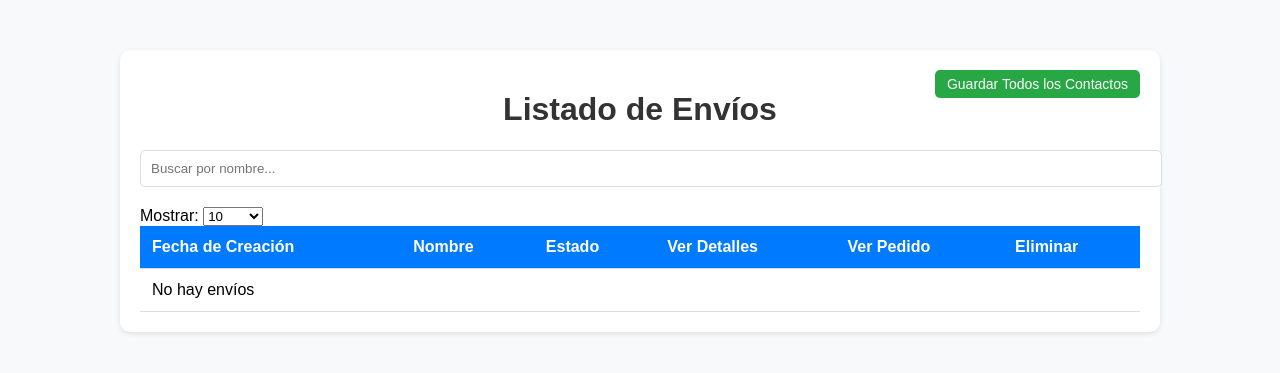
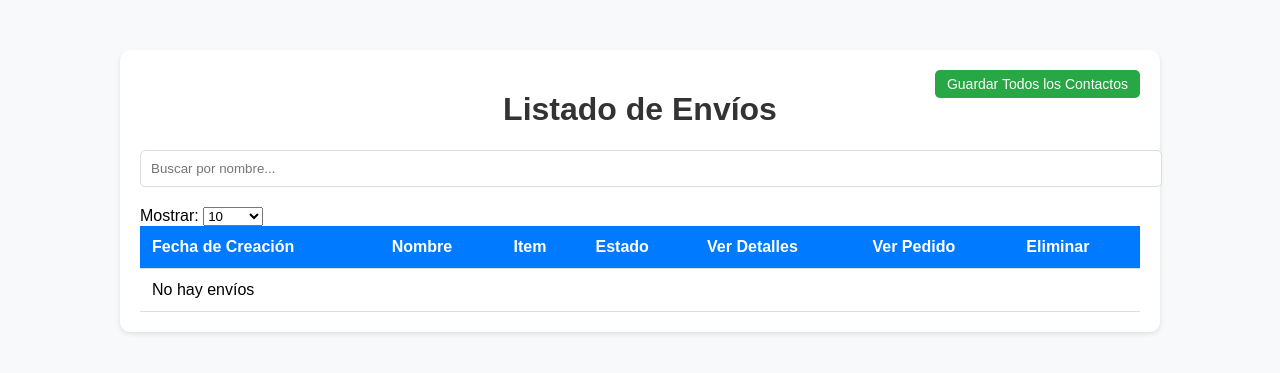
Before and after one commit to corporacionprintec/printec_envios, a PHP site: page /php/listado_envios.php in a window 1280 px wide. Shown: the top 373 px of the page. Run offline with PHP 8.4, Linux system fonts and the light colour scheme; data that the repository does not hold is empty.

Commit message:
proyeccion105

```diff
--- a/php/listado_envios.php
+++ b/php/listado_envios.php
@@ -23,7 +23,7 @@ if ($conn->connect_error) {
 $limit = isset($_GET['limit']) ? intval($_GET['limit']) : 10;
 
 // Consulta SQL con límite de resultados según la selección
-$sql = "SELECT fecha_creacion, id, nombre, telefono, estado FROM clientes ORDER BY fecha_creacion DESC LIMIT $limit";
+$sql = "SELECT fecha_creacion, id, nombre, telefono, estado, item FROM clientes ORDER BY fecha_creacion DESC LIMIT $limit";
 $result = $conn->query($sql);
 
 if (!$result) {
@@ -172,6 +172,7 @@ if (!$result) {
                 <tr>
                     <th>Fecha de Creación</th>
                     <th>Nombre</th>
+                    <th>Item</th>
                     <th>Estado</th>
                     <th>Ver Detalles</th>
                     <th>Ver Pedido</th>
@@ -184,6 +185,7 @@ if (!$result) {
                     while ($row = $result->fetch_assoc()) {
                         $fecha = $row['fecha_creacion'];
                         $nombre = $row['nombre'];
+                        $item = $row['item'];
                         $estado = $row['estado'];
 
                         // URL para ver detalles
@@ -198,6 +200,7 @@ if (!$result) {
                         echo "<tr>";
                         echo "<td>" . $fecha . "</td>"; // Mostrar la fecha de creación
                         echo "<td>" . $nombre . "</td>";
+                        echo "<td>" . $item . "</td>"; // Mostrar el item
                         echo '<td class="' . $estadoClass . '">' . $estado . '</td>'; // Aplicar clase al estado
 
                         // Botón para ver detalles
```
